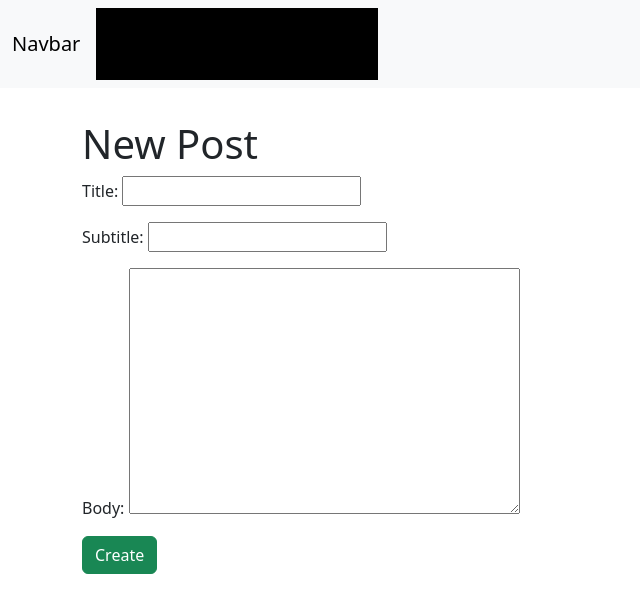
After one commit to Amolina5/reimagined-invention, a Django app: page /posts/new/ in a window 1280 px wide. The commit adds this page. Shown: the top 613 px of the page, without its empty margins (0-640 px from the left). Run offline with Django 5.2, Linux system fonts and the light colour scheme.

Commit message:
assiment 3

```diff
--- a/config/settings.py
+++ b/config/settings.py
@@ -119,7 +119,7 @@ USE_TZ = True
 # Static files (CSS, JavaScript, Images)
 # https://docs.djangoproject.com/en/5.1/howto/static-files/
 
-STATIC_URL = 'static/'
+STATIC_URL = '/static/'
 STATICFILES_DIRS = [str(BASE_DIR.joinpath("static"))]
 
 # Default primary key field type
--- a/config/urls.py
+++ b/config/urls.py
@@ -20,4 +20,5 @@ from django.urls import include, path
 urlpatterns = [
     path('admin/', admin.site.urls),
     path("", include("pages.urls")),
+    path("posts/", include("posts.urls")),
 ]
--- a/posts/models.py
+++ b/posts/models.py
@@ -1,4 +1,5 @@
 from django.db import models
+from django.urls import reverse
 
 
 class Post(models.Model):                           #inheritance
@@ -9,3 +10,6 @@ class Post(models.Model):                           #inheritance
 
     def __str__(self):
         return self.title
+
+    def get_absolute_url(self):
+        return reverse("detail", args=[str(self.id)])
--- /dev/null
+++ b/posts/urls.py
@@ -0,0 +1,10 @@
+from django.urls import path
+from posts import views
+
+
+urlpatterns = [
+    path("", views.PostListView.as_view(), name="list"),
+    path("<int:pk>/", views.PostDetailView.as_view(), name="detail"),
+    path("new/", views.PostCreateView.as_view(), name="new"),
+]
+# Compare this snippet from posts/models.py:
--- a/posts/views.py
+++ b/posts/views.py
@@ -1,8 +1,23 @@
-from django.views.generic import TemplateView
+from django.views.generic import (
+    ListView,
+    CreateView,
+    DetailView,
+)
+
+from .models import Post
+from django.urls import reverse
 
 
-class HomePageView(TemplateView):
-    template_name = "pages/home.html"
+class PostListView(ListView):
+    template_name = "posts/list.html"
+    model = Post
 
-class AboutPageView(TemplateView):
-    template_name = "pages/about.html"
+class PostDetailView(DetailView):
+    template_name = "posts/detail.html"
+    model = Post
+
+class PostCreateView(CreateView):
+    template_name = "posts/new.html"
+    model = Post
+    fields = ["title", "subtitle", "body"]
+    #success_url = reverse("list")
--- a/static/css/base.css
+++ b/static/css/base.css
@@ -0,0 +1,38 @@
+body {
+    font-family: Arial, sans-serif;
+    background-color: #241773; /* Ravens' purple */
+    color: #ffffff; /* White text */
+    margin: 0;
+    padding: 0;
+}
+
+.navbar-nav {
+    display: flex;
+    justify-content: space-around;
+    background-color: #000000; /* Black for the navbar */
+    padding: 1em;
+}
+
+.nav-link {
+    color: #ffffff; /* White text for links */
+    text-decoration: none;
+    padding: 0.5em 1em;
+    border-radius: 5px;
+    transition: background-color 0.3s;
+}
+
+.nav-link:hover {
+    background-color: #9e7bff; /* Light purple on hover */
+    color: #241773; /* Dark purple text on hover */
+}
+
+.header {
+    text-align: center;
+    background-color: #241773; /* Purple header */
+    padding: 2em 0;
+    color: #ffffff; /* White text */
+}
+
+.container {
+    padding: 2em;
+}
--- a/templates/base.html
+++ b/templates/base.html
@@ -5,11 +5,11 @@
 <head>
   <meta charset="UTF-8">
   <meta name="viewport" content="width=device-width, initial-scale=1.0">
+  <link rel="stylesheet" href="{% static 'css/base.css' %}">
+  <link href="https://cdn.jsdelivr.net/npm/bootstrap@5.3.3/dist/css/bootstrap.min.css" rel="stylesheet"
+    integrity="sha384-QWTKZyjpPEjISv5WaRU9OFeRpok6YctnYmDr5pNlyT2bRjXh0JMhjY6hW+ALEwIH" crossorigin="anonymous">
   <title>{% block title %}{% endblock title %}</title>
 </head>
-<link href="https://cdn.jsdelivr.net/npm/bootstrap@5.3.3/dist/css/bootstrap.min.css" rel="stylesheet"
-  integrity="sha384-QWTKZyjpPEjISv5WaRU9OFeRpok6YctnYmDr5pNlyT2bRjXh0JMhjY6hW+ALEwIH" crossorigin="anonymous">
-<link  href="{% static 'css/base.css' %}"rel="stylesheet">
 
 <body>
   <nav class="navbar navbar-expand-lg bg-body-tertiary">
@@ -21,10 +21,10 @@
       </button>
       <div class="collapse navbar-collapse" id="navbarNavAltMarkup">
         <div class="navbar-nav">
-          <a class="nav-link active" aria-current="page" href="/home">Home</a>
-          <a class="nav-link" href="/about">About</a>
-          <a class="nav-link" href="#">Pricing</a>
-          <a class="nav-link disabled" aria-disabled="true">Disabled</a>
+          <a class="nav-link" href="{% url 'home' %}">Home</a>
+          <a class="nav-link" href="{% url 'list' %}">Posts</a>
+          <a class="nav-link" href="{% url 'new' %}">New Post</a>
+          <a class="nav-link" href="{% url 'about' %}">About</a>
         </div>
       </div>
     </div>
--- a/templates/pages/home.html
+++ b/templates/pages/home.html
@@ -1,6 +1,6 @@
 {% extends 'base.html' %}
 
-{% block title %}Football{% endblock title %}
+{% block title %}Home{% endblock title %}
 
 {% block content %}
 <h1>Football</h1>
--- /dev/null
+++ b/templates/posts/new.html
@@ -0,0 +1,13 @@
+{%extends 'base.html' %}
+
+
+{% block title %}New Post{% endblock title %}
+
+{% block content %}
+<h1>New Post</h1>
+<form method="POST">
+    {% csrf_token %}
+    {{ form.as_p }}
+    <input type="submit" class="btn btn-success" value="Create">
+</form>
+{% endblock content %}
```
Also changed, not shown: templates/posts/detail.html (added, +10 -0 lines), templates/posts/list.html (added, +17 -0 lines).
